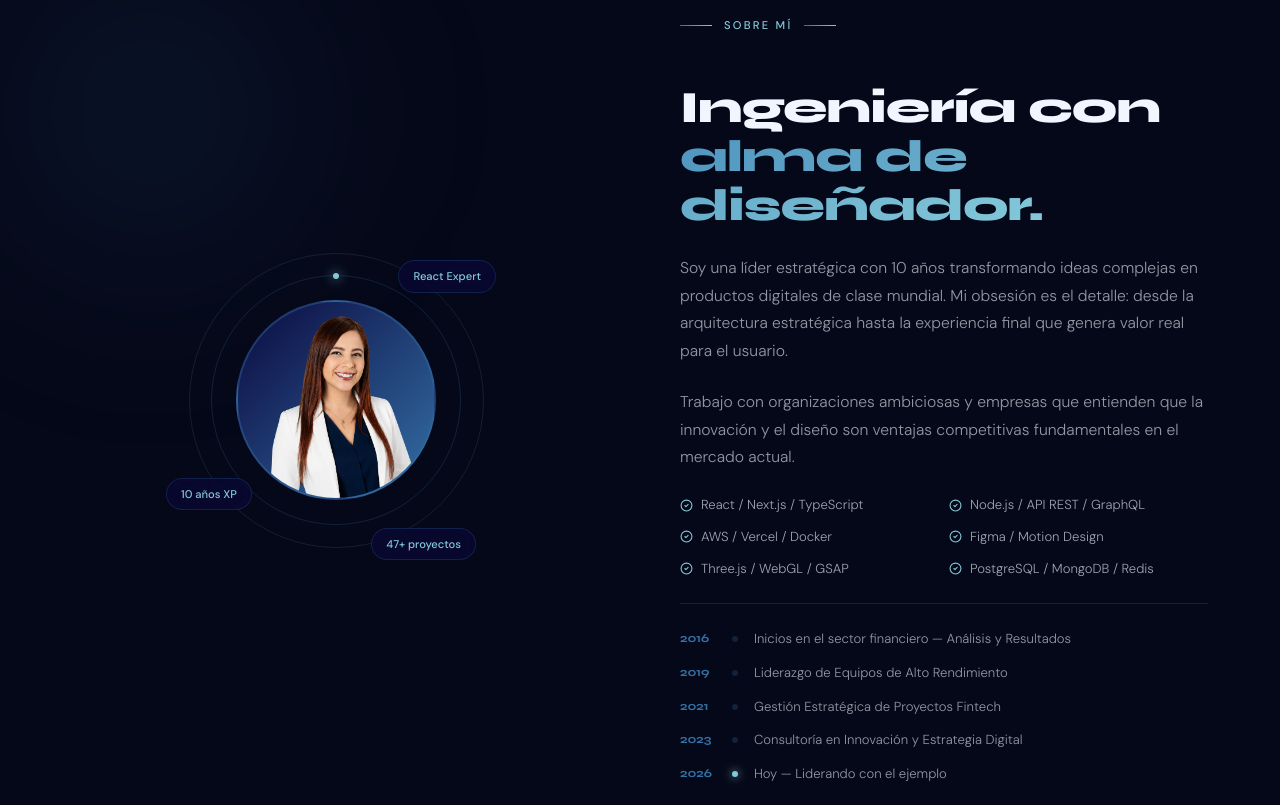
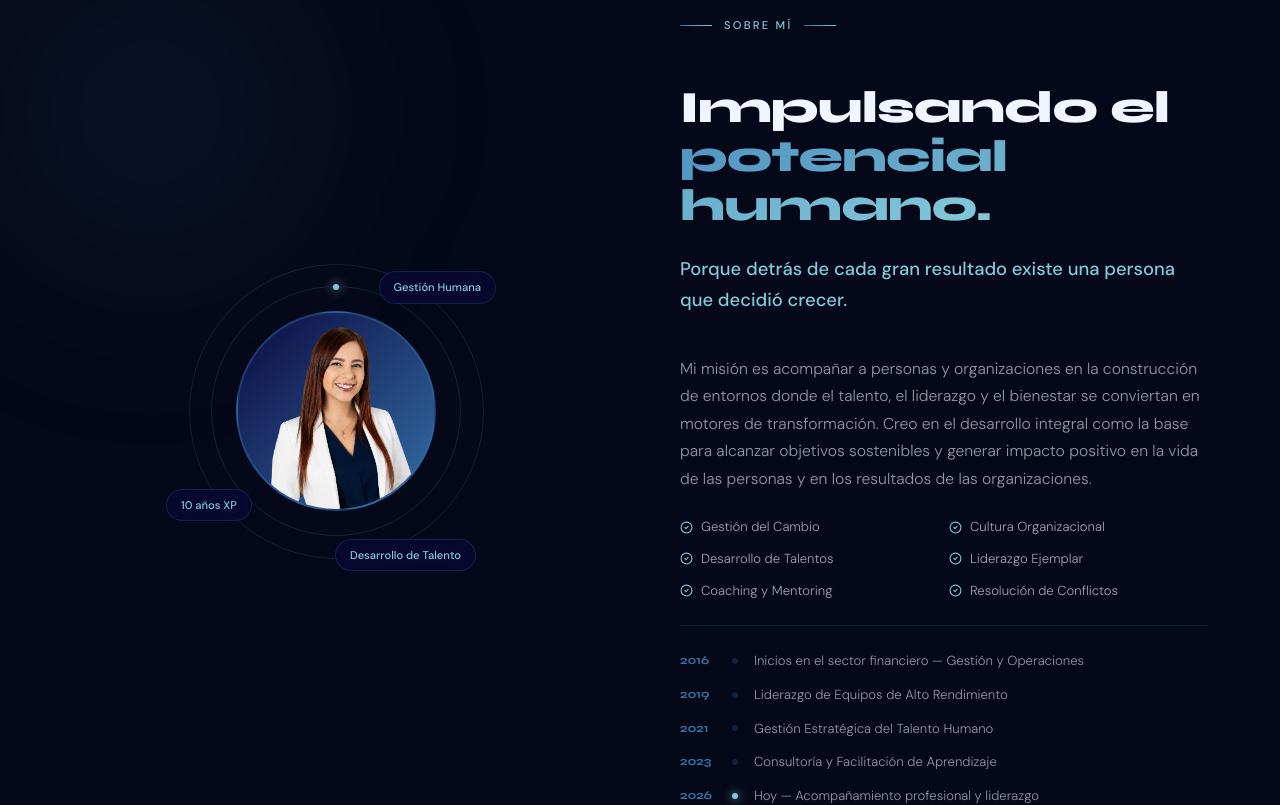
Before and after one commit to Joha-Rodriguez/lading-page, a React (Vite) app in the folder landing/: page / in a window 1280 px wide. Shown: the part 980-1785 px from the top of the page. Built offline with nearby package versions, Linux system fonts and the light colour scheme.

Commit message:
feat: update About section with human resources content

```diff
--- a/landing/src/components/About/About.tsx
+++ b/landing/src/components/About/About.tsx
@@ -5,20 +5,20 @@ import { staggerContainer, fadeUp, slideInLeft, slideInRight } from '@/animation
 import styles from './About.module.css'
 
 const SKILLS = [
-  'React / Next.js / TypeScript',
-  'Node.js / API REST / GraphQL',
-  'AWS / Vercel / Docker',
-  'Figma / Motion Design',
-  'Three.js / WebGL / GSAP',
-  'PostgreSQL / MongoDB / Redis',
+  'Gestión del Cambio',
+  'Cultura Organizacional',
+  'Desarrollo de Talentos',
+  'Liderazgo Ejemplar',
+  'Coaching y Mentoring',
+  'Resolución de Conflictos',
 ]
 
 const TIMELINE = [
-  { year: '2016', event: 'Inicios en el sector financiero — Análisis y Resultados' },
+  { year: '2016', event: 'Inicios en el sector financiero — Gestión y Operaciones' },
   { year: '2019', event: 'Liderazgo de Equipos de Alto Rendimiento' },
-  { year: '2021', event: 'Gestión Estratégica de Proyectos Fintech' },
-  { year: '2023', event: 'Consultoría en Innovación y Estrategia Digital' },
-  { year: '2026', event: 'Hoy — Liderando con el ejemplo' },
+  { year: '2021', event: 'Gestión Estratégica del Talento Humano' },
+  { year: '2023', event: 'Consultoría y Facilitación de Aprendizaje' },
+  { year: '2026', event: 'Hoy — Acompañamiento profesional y liderazgo' },
 ]
 
 export default function About() {
@@ -41,9 +41,9 @@ export default function About() {
             <div className={styles.avatarRing} />
             <div className={styles.avatarRing2} />
             {/* Floating tags */}
-            <div className={`${styles.floatTag} ${styles.tag1}`}>React Expert</div>
+            <div className={`${styles.floatTag} ${styles.tag1}`}>Gestión Humana</div>
             <div className={`${styles.floatTag} ${styles.tag2}`}>10 años XP</div>
-            <div className={`${styles.floatTag} ${styles.tag3}`}>47+ proyectos</div>
+            <div className={`${styles.floatTag} ${styles.tag3}`}>Desarrollo de Talento</div>
           </div>
         </motion.div>
 
@@ -58,22 +58,17 @@ export default function About() {
           <SectionLabel label="Sobre mí" />
 
           <motion.h2 className={styles.heading} variants={fadeUp}>
-            Ingeniería con
+            Impulsando el
             <br />
-            <span className={styles.accent}>alma de diseñador.</span>
+            <span className={styles.accent}>potencial humano.</span>
           </motion.h2>
 
-          <motion.p className={styles.body} variants={fadeUp}>
-            Soy una líder estratégica con 10 años transformando ideas complejas
-            en productos digitales de clase mundial. Mi obsesión es el detalle:
-            desde la arquitectura estratégica hasta la experiencia final que genera
-            valor real para el usuario.
+          <motion.p className={styles.subHeading} variants={fadeUp} style={{ color: 'var(--c-aqua)', fontWeight: 500, fontSize: '1.15rem', marginBottom: '16px' }}>
+            Porque detrás de cada gran resultado existe una persona que decidió crecer.
           </motion.p>
 
           <motion.p className={styles.body} variants={fadeUp}>
-            Trabajo con organizaciones ambiciosas y empresas que entienden que la
-            innovación y el diseño son ventajas competitivas fundamentales en el
-            mercado actual.
+            Mi misión es acompañar a personas y organizaciones en la construcción de entornos donde el talento, el liderazgo y el bienestar se conviertan en motores de transformación. Creo en el desarrollo integral como la base para alcanzar objetivos sostenibles y generar impacto positivo en la vida de las personas y en los resultados de las organizaciones.
           </motion.p>
 
           {/* Skills */}
--- a/landing/src/components/Services/Services.tsx
+++ b/landing/src/components/Services/Services.tsx
@@ -25,13 +25,12 @@ export default function Services() {
         >
           <SectionLabel label="Servicios" align="center" />
           <motion.h2 className={styles.heading} variants={fadeUp}>
-            Lo que puedo hacer
+            Detrás de cada gran organización
             <br />
-            <span className={styles.accent}>por tu negocio.</span>
+            <span className={styles.accent}>hay personas que se sienten valoradas.</span>
           </motion.h2>
           <motion.p className={styles.sub} variants={fadeUp}>
-            Soluciones end-to-end para equipos que quieren mover rápido
-            sin sacrificar calidad ni escalabilidad.
+            Impulso el desarrollo del talento, el liderazgo y la cultura organizacional para generar resultados sostenibles.
           </motion.p>
         </motion.div>
 
```
